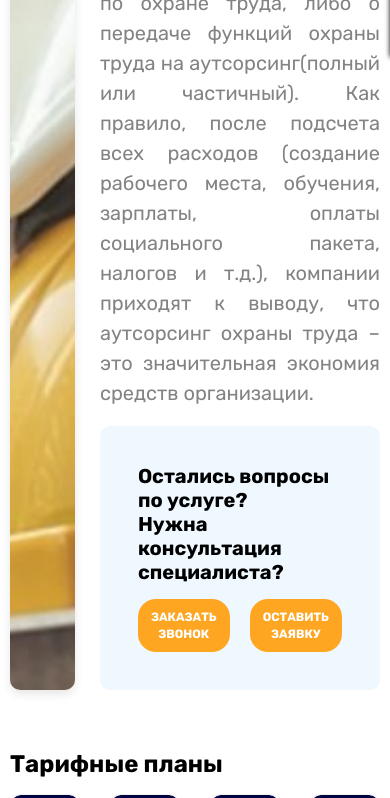
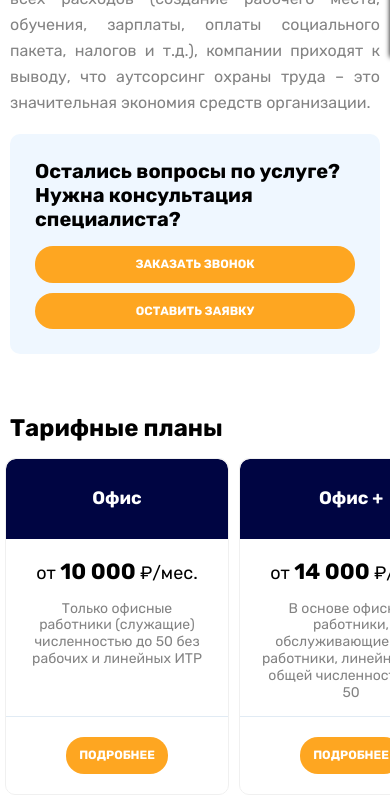
Before and after one commit to ruvick/rostrud, a website: page rostrud/security.html in a window 390 px wide. Shown: the part 820-1618 px from the top of the page. Drawn offline with nearby package versions, Linux system fonts and the light colour scheme.

Commit message:
Адаптив стр Услуги

```diff
--- a/#src/scss/media.scss
+++ b/#src/scss/media.scss
@@ -3,6 +3,18 @@
 	._container {
 		padding: 0 10px;
 	}
+	.slider-bg__swiper-button-block ._container {
+  	padding: 0;}
+ .tariff-plans__wrap {
+    margin: 0 -5px 30px -5px;}
+  .tariff-plans__column {
+    padding: 0 5px;
+    margin-bottom: 15px;}
+}
+
+@media (max-width: 1200px) {
+	.security__column-img {
+		height: 480px;}
 }
 
 @media (max-width: 1100px) {
@@ -43,6 +55,8 @@
   .services__column {
     padding: 0 10px;
     margin-bottom: 20px;}
+   .tariff-plans__column {
+    flex: 0 1 33.333%;}
 }
 
 @media (max-width: 960px) {
@@ -75,6 +89,14 @@
 		display: none;}
 	.news__column {
     flex: 0 1 50%;}
+  .security__wrap {
+    flex-wrap: wrap;}
+  .security__column {
+    flex: 0 1 100%;
+    margin-right: 0;
+    margin-bottom: 25px;}
+  .security__column:last-child {
+    margin-bottom: 0;}
 }
 
 @media (max-width: 768px) {
@@ -150,6 +172,51 @@
   .news__column {
     flex: 0 0 45%;
     margin-bottom: 0;}
+  .swiper-button-block {
+  	display: none;}
+  .slider-title {
+    margin-bottom: 10px;}
+  .security__column-descp-text {
+    font-size: 16px;
+    line-height: 26px;}
+  .security__consult-block {
+    padding: 25px;}
+  .security__consult-block-title br {
+  	display: none;}
+  .page-recurring {
+    padding: 60px 0 50px 0 !important;}
+  #breadcrumbs {
+    margin-bottom: 15px;}
+  .security__column-img {
+    height: 350px;}
+  .tariff-plans__wrap {
+    width: auto;
+    overflow: scroll;
+    flex-wrap: nowrap;
+    margin: 0 -10px 30px -10px;}
+  .tariff-plans__column {
+    flex: 0 0 32%;}
+  .tariff-plans__card-descp-price span {
+    font-size: 22px;}
+  .tariff-plans__card-descp-price {
+    font-size: 18px;}
+   .tariff-plans__card-descp-text {
+    font-size: 14px;}
+   .tariff-plans__card-header {
+   	height: 80px;}
+   .tariff-plans__card-header-title {
+   	font-size: 18px;}
+   .tariff-plans__card-descp {
+    padding: 20px 20px 15px 20px;}
+  .security__descp-list-item {
+    font-size: 16px;
+    margin-bottom: 10px;}
+  .security__descp {
+    margin-bottom: 10px;}
+  .security__notification {
+    position: relative;
+    font-size: 12px;
+    line-height: 16px;}
 }
 
 @media (max-width: 700px) {
@@ -171,6 +238,8 @@
     margin-bottom: 0;}
   .about__column-icon-list-item:first-child {
 		margin-left: 10px;}
+	 .tariff-plans__column {
+    flex: 0 0 36%;}
 }
 
 @media (max-width: 612px) {
@@ -206,6 +275,8 @@
     overflow: scroll;}
    .services__column {
     flex: 0 0 55%;}
+   .tariff-plans__column {
+    flex: 0 0 43%;}
 }
 
 @media (max-width: 540px) {
@@ -237,6 +308,12 @@
     flex: 0 0 70%;}
   .services__column {
     flex: 0 0 80%;}
+  .security__column-img {
+    height: 300px;}
+  .security__column {
+    margin-bottom: 15px;}
+   .tariff-plans__column {
+    flex: 0 0 55%;}
 }
 
 @media (max-width: 480px) {
@@ -255,6 +332,13 @@
     flex: 0 0 80%;}
   .card-news__img {
     height: 250px;}
+  .security__descp {
+    flex-wrap: wrap;}
+  .security__descp-list {
+    flex: 0 1 100%;
+    margin-right: 0;}
+  .page-recurring {
+    padding: 60px 0 30px 0 !important;}
 }
 
 @media (max-width: 440px) {
@@ -271,6 +355,18 @@
     flex: 0 0 85%;}
   .card-bg {
     height: 255px;}
+   .security__column-img {
+    height: 230px;}
+  .security__consult-block-btn {
+  	flex-wrap: wrap;}
+  .security__consult-block-btn-link {
+    width: 100%;
+    margin-right: 0;
+    margin-bottom: 10px;}
+  .security__consult-block-btn-link:last-child {
+    margin-bottom: 0;}
+   .tariff-plans__column {
+    flex: 0 0 60%;}
 }
 
 @media (max-width: 375px) {
@@ -282,6 +378,8 @@
     flex: 0 0 90%;}
    .services__column {
     flex: 0 0 95%;}
+   .tariff-plans__column {
+    flex: 0 0 75%;}
 }
 
 @media (max-width: 340px) {
--- a/#src/scss/style.scss
+++ b/#src/scss/style.scss
@@ -763,7 +763,9 @@ h4 {
   }
 }
 
-
+.swiper-button-bloc ._container {
+  padding: 0;
+}
 
 
 //</ОСНОВНОЙ БЛОК>====================================================================================================
```
Also changed, not shown: #src/scss/ui.scss (+1 -0 lines), rostrud/css/style.min.css.
